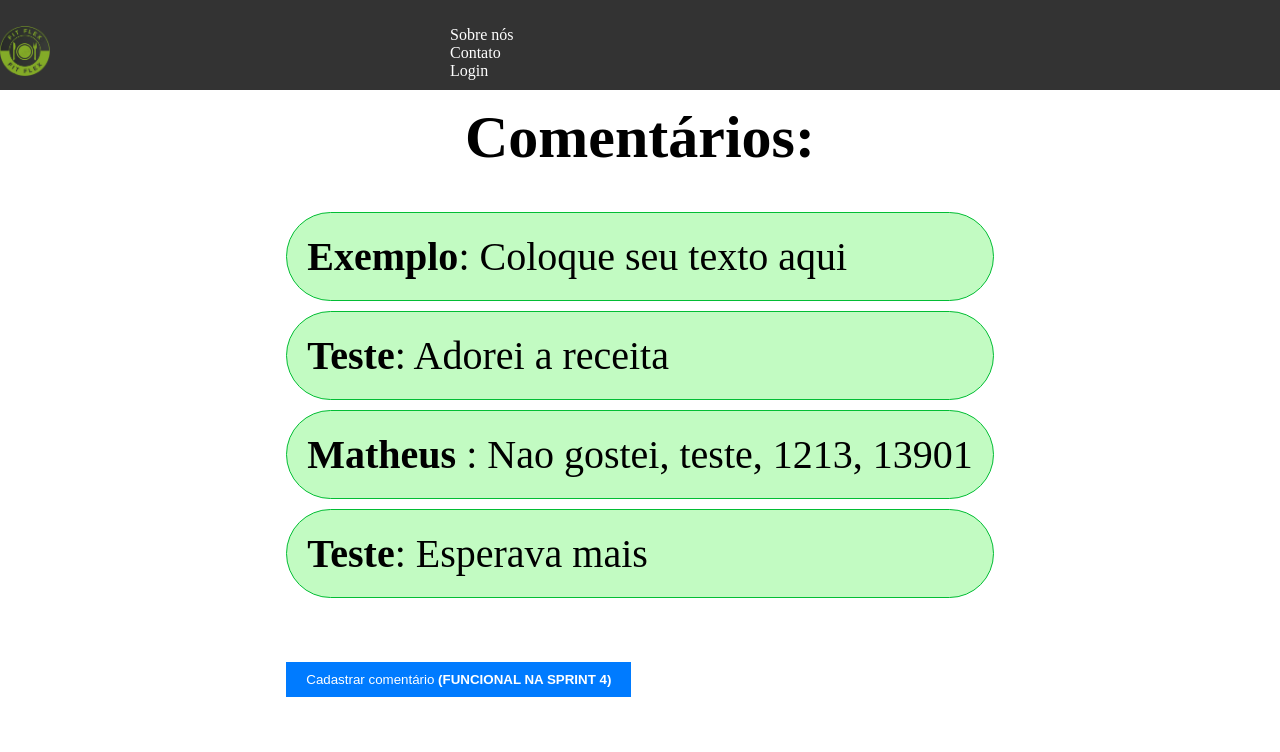
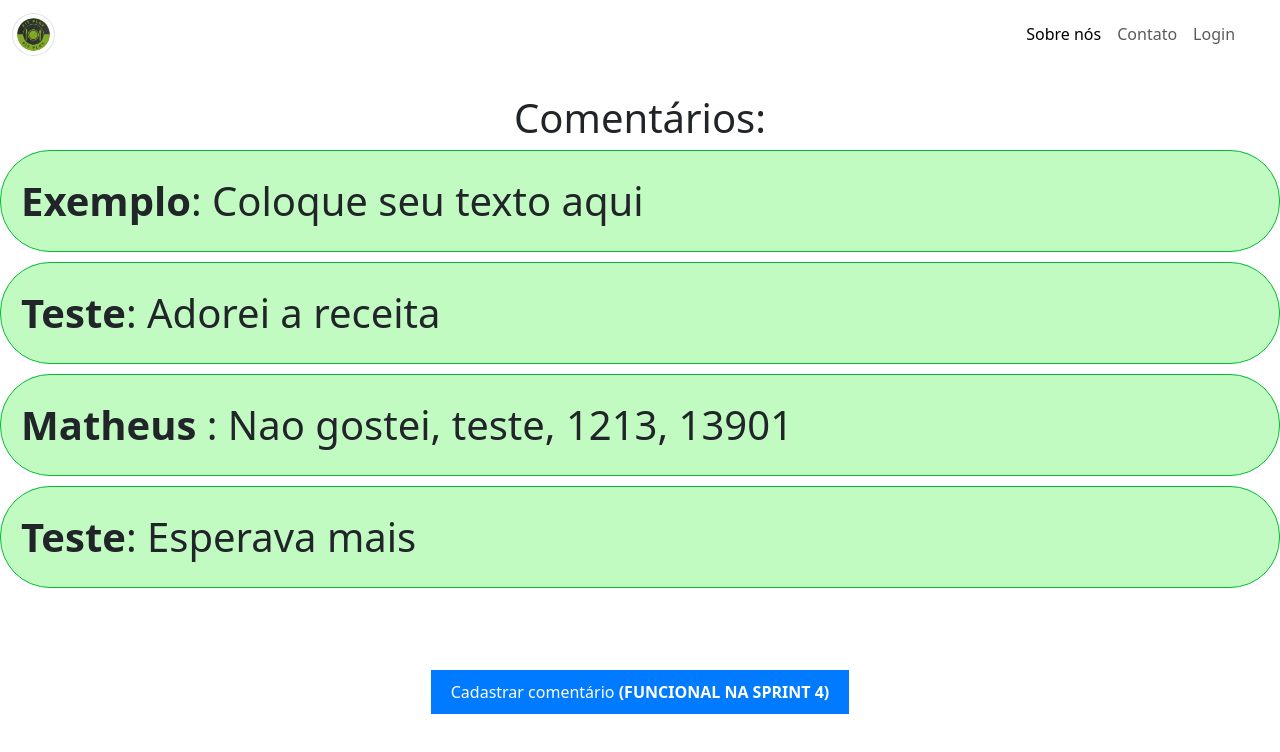
Before and after one commit to ICEI-PUC-Minas-PMGCC-TI/ti-1-pmg-cc-m-20241-g13-falta-de-opcoes-de-dietas, a plain HTML site: page codigo/assets/pages/exibirMSG.html in a window 1280 px wide. Drawn offline with nearby package versions, Linux system fonts and the light colour scheme.

Commit message:
Update CSS
!= Modificação na barra de navegação
!= Agora o container ocupa toda a tela

```diff
--- a/codigo/assets/css/style.css
+++ b/codigo/assets/css/style.css
@@ -1,13 +1,25 @@
+
+
+
+.img-small {
+    background-color: rgb(55, 57, 54);
+    color: rgb(55, 57, 54);
+    width: 10%;
+    border:rgb(55, 57, 54);
+    padding: 1%;
+}
+.navbar{
+    margin-bottom: 2%;
+    background-color: rgb(131, 171, 40);
+}
 
 body, html {
     height: 100%;
     margin: 0;
-    display: flex;
     justify-content: center;
     align-items: center;
     background-color: #ffffff;
 }
-
 
 #msgs {
     list-style: none;
@@ -22,23 +34,13 @@ h1 {
     margin-top: 0;
 }
 
-.navbar {
-    background-color: #333;
-    padding: 10px;
-    position: fixed;
-    top: 0;
-    width: 100%;
-    z-index: 1000;
+.mensagem-comentario {
+    border: 1px solid #02bd34;
+    padding: 20px;
+    margin-bottom: 10px;
+    background-color: #c2fbc2;
+    border-radius: 50px;
 }
-
-
-.navbar a {
-    color: white;
-    text-decoration: none;
-    margin-right: 400px;
-    float: left;
-}
-
 
 .chat-container button {
     background-color: #007bff;
@@ -46,24 +48,6 @@ h1 {
     border: none;
     padding: 10px 20px;
     cursor: pointer;
+    margin: auto;
+    display: block;
 }
-
-
-.navbar-brand img {
-    width: 50px;
-    height: auto;
-
-}
-.nav-item {
-    display: inline;
-    margin-right: 0px;
-    text-align: right;
-}
-
-.mensagem-comentario {
-    border: 1px solid #02bd34;
-    padding: 20px;
-    margin-bottom: 10px;
-    background-color: #c2fbc2;
-    border-radius: 50px;
-}
--- a/codigo/assets/pages/exibirMSG.html
+++ b/codigo/assets/pages/exibirMSG.html
@@ -6,14 +6,18 @@
     <title>Fit Flex - Comentários</title>
     <link rel="shortcut icon" href="/codigo/assets/images/logo.jpg">
     <link rel="stylesheet" href="/codigo/assets/css/style.css">
+    <link href="https://cdn.jsdelivr.net/npm/bootstrap@5.3.3/dist/css/bootstrap.min.css" rel="stylesheet" integrity="sha384-QWTKZyjpPEjISv5WaRU9OFeRpok6YctnYmDr5pNlyT2bRjXh0JMhjY6hW+ALEwIH" crossorigin="anonymous">
 </head>
 <body>
   <nav class="navbar navbar-expand-lg">
     <div class="container-fluid">
       <a class="navbar-brand" href="#">
-            <img src="/codigo/assets/images/logofitflex.PNG" class="img-thumbnail img-small" alt="..."></a>
-          <div class="collapse navbar-collapse" id="navbarNav">
-            <ul class="navbar-nav">
+        <img src="/codigo/assets/images/logofitflex.PNG" class="img-thumbnail img-small rounded-circle" alt="..."></a>
+      <button class="navbar-toggler" type="button" data-bs-toggle="collapse" data-bs-target="#navbarNav" aria-controls="navbarNav" aria-expanded="false" aria-label="Toggle navigation">
+        <span class="navbar-toggler-icon"></span>
+      </button>
+      <div class="navtext collapse navbar-collapse " id="navbarNav">
+        <ul class="navbar-nav ms-auto">
           <li class="nav-item">
             <a class="nav-link active" aria-current="page" href="#">Sobre nós</a>
           </li>
@@ -36,5 +40,6 @@
         <button>Cadastrar comentário <b>(FUNCIONAL NA SPRINT 4)</b></button>
     </div>
     <script src="/codigo/assets/js/exibirMSG.js"></script>
+    <script src="https://cdn.jsdelivr.net/npm/bootstrap@5.3.3/dist/js/bootstrap.bundle.min.js" integrity="sha384-YvpcrYf0tY3lHB60NNkmXc5s9fDVZLESaAA55NDzOxhy9GkcIdslK1eN7N6jIeHz" crossorigin="anonymous"></script>
 </body>
 </html>
```
Lines whose indentation alone changed are shown as unchanged.
